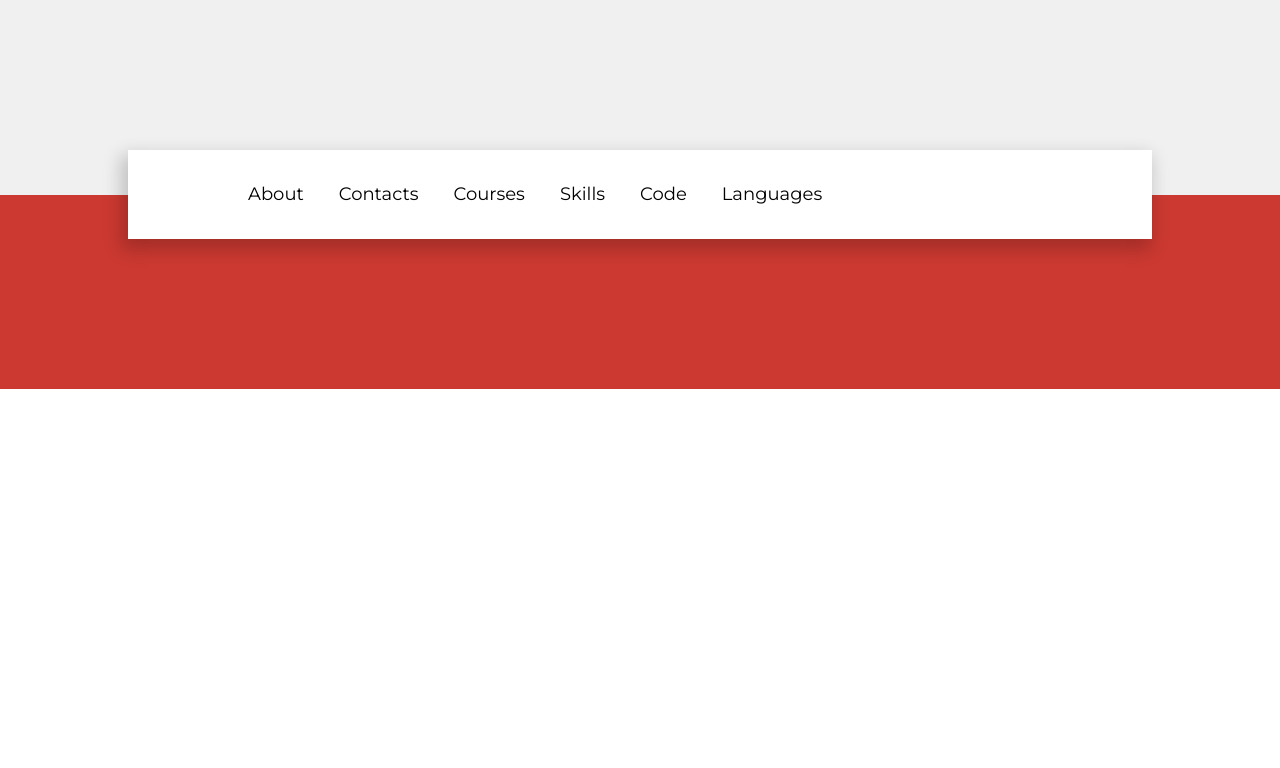
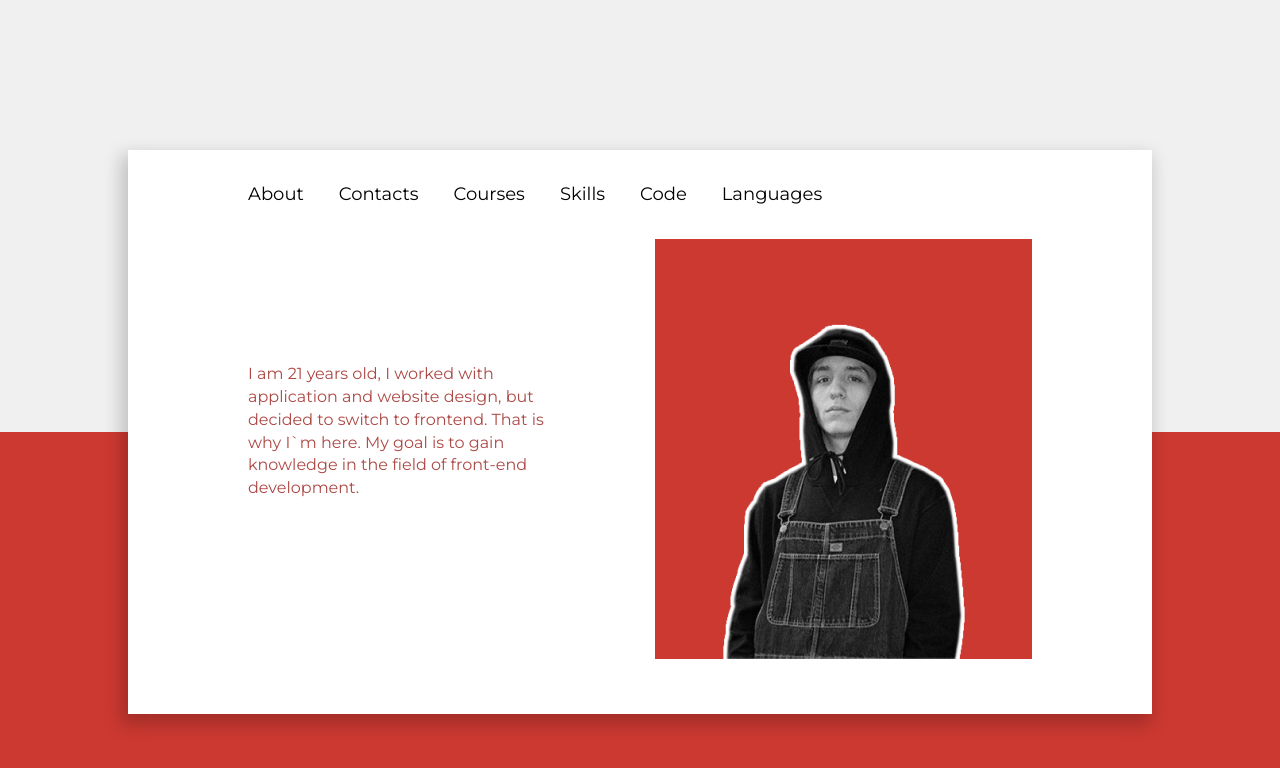
Before and after one commit to jumpeebunee/rsschool-cv, a plain HTML site: page index.html in a window 1280 px wide. Drawn offline with Linux system fonts and the light colour scheme.

Commit message:
feat: add photo and description

```diff
--- a/index.html
+++ b/index.html
@@ -23,6 +23,18 @@
                 </nav>
             </div>
         </header>
+        <main class="main">
+            <section class="section-about">
+                <div class="container">
+                    <div class="section-about__main">
+                        <p class="section-about__description">I am 21 years old, I worked with application and website design, but decided to switch to frontend. That is why I`m here. My goal is to gain knowledge in the field of front-end development.</p>
+                        <div class="section-about__background">
+                            <img class="section-about__background-img" src="img/main-photo.png" alt="">
+                        </div>
+                    </div>
+                </div>
+            </section>
+        </main>
     </div>
 </body>
 </html>
--- a/style.css
+++ b/style.css
@@ -1,4 +1,8 @@
 @import url('https://fonts.googleapis.com/css2?family=Montserrat:ital,wght@0,400;0,700;1,600&display=swap');
+
+:root {
+    --main-color: #CC3931;
+}
 
 * {
     margin: 0px;
@@ -35,7 +39,7 @@ body::before {
 body::after {
     content: '';
     position: absolute;
-    background-color: #CC3931;
+    background-color: var(--main-color);
     height: 50%;
     left: 0;
     bottom: 0;
@@ -56,6 +60,10 @@ body::after {
     max-width: 784px;
     margin-left: auto;
     margin-right: auto;
+}
+
+.main {
+    padding-bottom: 55px;
 }
 
 /* header */
@@ -86,7 +94,7 @@ body::after {
     bottom: -3px;
     width: 0px;
     height: 2px;
-    background-color: #CC3931;
+    background-color: var(--main-color);
     transition: width ease-in .3s;
 
 }
@@ -97,3 +105,34 @@ body::after {
     width: 100%;
 
 }
+
+/* section-about */
+
+.section-about__main {
+    display: flex;
+    align-items: center;
+    justify-content: space-between;
+}
+
+.section-about__description {
+    max-width: 309px;
+    margin-bottom: 35px;
+    font-weight: 400;
+    font-size: 16px;
+    line-height: 143.52%;
+    color: #AD4844;
+}
+
+.section-about__background {
+    width: 100%;
+    max-width: 377px;
+    height: 420px;
+    background-color: var(--main-color);
+    position: relative;
+}
+
+.section-about__background-img {
+    position: absolute;
+    bottom: 0;
+    right: 33px;
+}
```
Also changed, not shown: img/main-photo.png (added).
